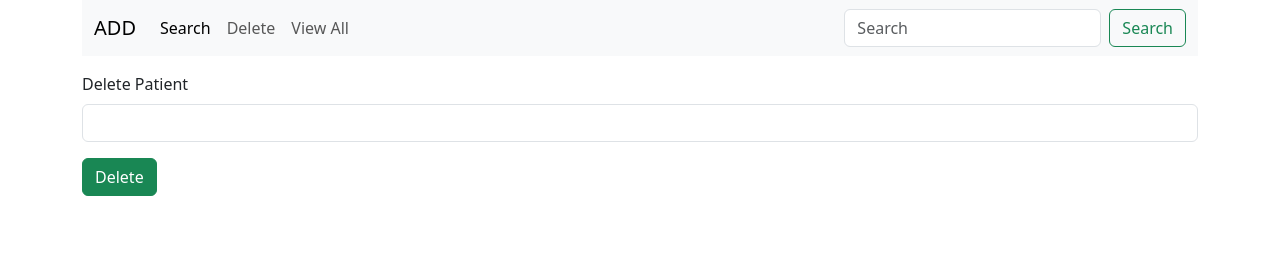
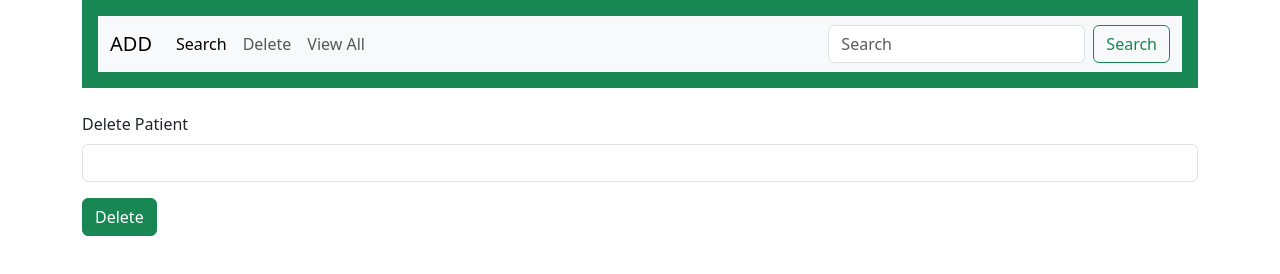
Before and after one commit to 666vaishnav666/Patient-App, a plain HTML site: page delete.html in a window 1280 px wide. Drawn offline with nearby package versions, Linux system fonts and the light colour scheme.

Commit message:
New Change

```diff
--- a/delete.html
+++ b/delete.html
@@ -15,6 +15,7 @@
             <div class="col col-12 col-sm-12 col-md-12 col-lg-12 col-xl-12 col-xxl-12">
                 <div class="row g-3">
                     <div class="col col-12 col-sm-12 col-md-12 col-lg-12 col-xl-12 col-xxl-12">
+                        <div class="p-3 mb-2 bg-success text-white">
                             <nav class="navbar navbar-expand-lg bg-body-tertiary">
                                 <div class="container-fluid">
                                   <a class="navbar-brand" href="index.html">ADD</a>
@@ -40,6 +41,7 @@
                                   </div>
                                 </div>
                               </nav>
+                            </div>
                     </div>
                     <div class="col-col-12 col-sm-12 col-md-12 col-lg-12 col-xl-12 col-xxl-12">
                         <label for="" class="form-label">Delete Patient</label>
```
Also changed, not shown: index.html (+2 -1 lines), search.html (+2 -0 lines), viewall.html (+2 -0 lines). Lines whose indentation alone changed are shown as unchanged.
